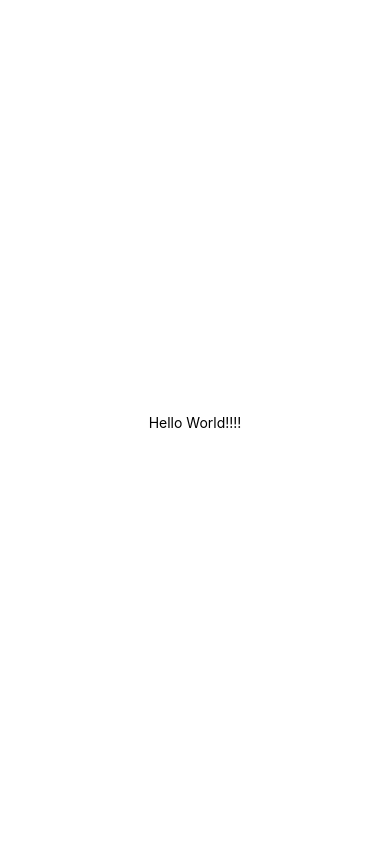
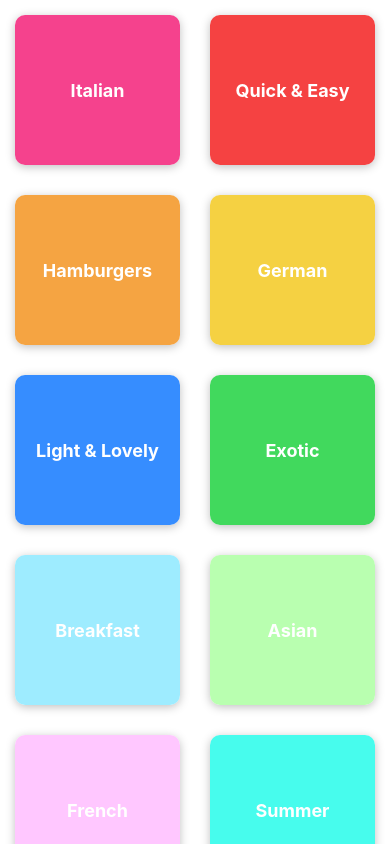
Before and after one commit to KurtGuardia/max-meals-first, a React Native app: screen / in a window 390 px wide. Built offline with nearby package versions, Linux system fonts and the light colour scheme.

Commit message:
Did the initial styling

```diff
--- a/App.js
+++ b/App.js
@@ -1,13 +1,14 @@
-import { StatusBar } from 'expo-status-bar';
-import { StyleSheet, Text, View } from 'react-native';
+import { StatusBar } from 'expo-status-bar'
+import { StyleSheet } from 'react-native'
+import CategoryScreen from './screens/CategoryScreen'
 
 export default function App() {
   return (
-    <View style={styles.container}>
-      <Text>Hello World!!!!</Text>
-      <StatusBar style="auto" />
-    </View>
-  );
+    <>
+      <StatusBar style='light' />
+      <CategoryScreen />
+    </>
+  )
 }
 
 const styles = StyleSheet.create({
@@ -17,4 +18,4 @@
     alignItems: 'center',
     justifyContent: 'center',
   },
-});
+})
--- a/app.json
+++ b/app.json
@@ -5,6 +5,7 @@
     "version": "1.0.0",
     "orientation": "portrait",
     "icon": "./assets/icon.png",
+    "backgroundColor": "#24180f",
     "splash": {
       "image": "./assets/splash.png",
       "resizeMode": "contain",
@@ -13,9 +14,7 @@
     "updates": {
       "fallbackToCacheTimeout": 0
     },
-    "assetBundlePatterns": [
-      "**/*"
-    ],
+    "assetBundlePatterns": ["**/*"],
     "ios": {
       "supportsTablet": true
     },
--- /dev/null
+++ b/components/CategoryGridTile.js
@@ -0,0 +1,64 @@
+import {
+  Platform,
+  Pressable,
+  StyleSheet,
+  Text,
+  View,
+} from 'react-native'
+
+export default function CategoryGridTile({ title, color }) {
+  return (
+    <View style={styles.gridItem}>
+      <Pressable
+        style={({ pressed }) => [
+          styles.button,
+          pressed ? styles.buttonPressed : null,
+        ]}
+        android_ripple={{ color: '#ccc' }}
+      >
+        <View
+          style={[
+            styles.innerContainer,
+            { backgroundColor: color },
+          ]}
+        >
+          <Text style={styles.title}>{title}</Text>
+        </View>
+      </Pressable>
+    </View>
+  )
+}
+
+const styles = StyleSheet.create({
+  gridItem: {
+    flex: 1,
+    margin: 15,
+    height: 150,
+    borderRadius: 10,
+    overflow:
+      Platform.OS === 'android' ? 'hidden' : 'visible',
+    elevation: 5,
+    shadowColor: 'black',
+    shadowOpacity: 0.25,
+    shadowOffset: { width: 0, height: 2 },
+    shadowRadius: 10,
+  },
+  button: {
+    flex: 1,
+  },
+  buttonPressed: {
+    opacity: 0.5,
+  },
+  innerContainer: {
+    borderRadius: 10,
+    flex: 1,
+    padding: 15,
+    justifyContent: 'center',
+    alignItems: 'center',
+  },
+  title: {
+    fontWeight: 'bold',
+    fontSize: 18,
+    color: 'white',
+  },
+})
--- a/data/data.js
+++ b/data/dummy-data.js
@@ -1,5 +1,5 @@
-import Category from '../models/category';
-import Meal from '../models/meal';
+import Category from '../models/category'
+import Meal from '../models/meal'
 
 export const CATEGORIES = [
   new Category('c1', 'Italian', '#f5428d'),
@@ -11,8 +11,8 @@
   new Category('c7', 'Breakfast', '#9eecff'),
   new Category('c8', 'Asian', '#b9ffb0'),
   new Category('c9', 'French', '#ffc7ff'),
-  new Category('c10', 'Summer', '#47fced')
-];
+  new Category('c10', 'Summer', '#47fced'),
+]
 
 export const MEALS = [
   new Meal(
@@ -29,7 +29,7 @@
       '1 Onion',
       '250g Spaghetti',
       'Spices',
-      'Cheese (optional)'
+      'Cheese (optional)',
     ],
     [
       'Cut the tomatoes and the onion into small pieces.',
@@ -38,12 +38,12 @@
       'In the meantime, heaten up some olive oil and add the cut onion.',
       'After 2 minutes, add the tomato pieces, salt, pepper and your other spices.',
       'The sauce will be done once the spaghetti are.',
-      'Feel free to add some cheese on top of the finished dish.'
+      'Feel free to add some cheese on top of the finished dish.',
     ],
     false,
     true,
     true,
-    true
+    true,
   ),
 
   new Meal(
@@ -59,17 +59,17 @@
       '1 Slice Ham',
       '1 Slice Pineapple',
       '1-2 Slices of Cheese',
-      'Butter'
+      'Butter',
     ],
     [
       'Butter one side of the white bread',
       'Layer ham, the pineapple and cheese on the white bread',
-      'Bake the toast for round about 10 minutes in the oven at 200°C'
+      'Bake the toast for round about 10 minutes in the oven at 200°C',
     ],
     false,
     false,
     false,
-    false
+    false,
   ),
 
   new Meal(
@@ -86,19 +86,19 @@
       '1 Cucumber',
       '1 Onion',
       'Ketchup',
-      '2 Burger Buns'
+      '2 Burger Buns',
     ],
     [
       'Form 2 patties',
       'Fry the patties for c. 4 minutes on each side',
       'Quickly fry the buns for c. 1 minute on each side',
       'Bruch buns with ketchup',
-      'Serve burger with tomato, cucumber and onion'
+      'Serve burger with tomato, cucumber and onion',
     ],
     false,
     false,
     false,
-    true
+    true,
   ),
 
   new Meal(
@@ -117,7 +117,7 @@
       '300ml Butter',
       '100g Vegetable Oil',
       'Salt',
-      'Lemon Slices'
+      'Lemon Slices',
     ],
     [
       'Tenderize the veal to about 2–4mm, and salt on both sides.',
@@ -126,12 +126,12 @@
       'Heat the butter and oil in a large pan (allow the fat to get very hot) and fry the schnitzels until golden brown on both sides.',
       'Make sure to toss the pan regularly so that the schnitzels are surrounded by oil and the crumbing becomes ‘fluffy’.',
       'Remove, and drain on kitchen paper. Fry the parsley in the remaining oil and drain.',
-      'Place the schnitzels on awarmed plate and serve garnishedwith parsley and slices of lemon.'
+      'Place the schnitzels on awarmed plate and serve garnishedwith parsley and slices of lemon.',
     ],
     false,
     false,
     false,
-    false
+    false,
   ),
 
   new Meal(
@@ -151,19 +151,19 @@
       'Mustard',
       'Balsamic Vinegar',
       'Olive Oil',
-      'Salt and Pepper'
+      'Salt and Pepper',
     ],
     [
       'Wash and cut salad and herbs',
       'Dice the salmon',
       'Process mustard, vinegar and olive oil into a dessing',
       'Prepare the salad',
-      'Add salmon cubes and dressing'
+      'Add salmon cubes and dressing',
     ],
     true,
     false,
     true,
-    true
+    true,
   ),
 
   new Meal(
@@ -180,7 +180,7 @@
       '80g Sugar',
       '300g Yoghurt',
       '200g Cream',
-      'Orange Peel'
+      'Orange Peel',
     ],
     [
       'Dissolve gelatine in pot',
@@ -191,12 +191,12 @@
       'Cool everything down in the refrigerator',
       'Whip the cream and lift it under die orange mass',
       'Cool down again for at least 4 hours',
-      'Serve with orange peel'
+      'Serve with orange peel',
     ],
     true,
     false,
     true,
-    false
+    false,
   ),
 
   new Meal(
@@ -214,18 +214,18 @@
       '1 Tablespoon White Sugar',
       '1 1/4 cups Milk',
       '1 Egg',
-      '3 Tablespoons Butter, melted'
+      '3 Tablespoons Butter, melted',
     ],
     [
       'In a large bowl, sift together the flour, baking powder, salt and sugar.',
       'Make a well in the center and pour in the milk, egg and melted butter; mix until smooth.',
       'Heat a lightly oiled griddle or frying pan over medium high heat.',
-      'Pour or scoop the batter onto the griddle, using approximately 1/4 cup for each pancake. Brown on both sides and serve hot.'
+      'Pour or scoop the batter onto the griddle, using approximately 1/4 cup for each pancake. Brown on both sides and serve hot.',
     ],
     true,
     false,
     true,
-    false
+    false,
   ),
 
   new Meal(
@@ -243,7 +243,7 @@
       '1 Piece of Ginger',
       '4 Tablespoons Almonds',
       '1 Teaspoon Cayenne Pepper',
-      '500ml Coconut Milk'
+      '500ml Coconut Milk',
     ],
     [
       'Slice and fry the chicken breast',
@@ -251,12 +251,12 @@
       'Add spices and stir fry',
       'Add chicken breast + 250ml of water and cook everything for 10 minutes',
       'Add coconut milk',
-      'Serve with rice'
+      'Serve with rice',
     ],
     true,
     false,
     false,
-    true
+    true,
   ),
 
   new Meal(
@@ -279,7 +279,7 @@
       '1 Large Egg Yolk',
       '2 Large Egg Whites',
       '1 Pinch Cream of Tartar',
-      '1 Tablespoon white Sugar'
+      '1 Tablespoon white Sugar',
     ],
     [
       'Preheat oven to 190°C. Line a rimmed baking sheet with parchment paper.',
@@ -298,12 +298,12 @@
       'Mix until egg whites are thoroughly incorporated into the chocolate.',
       'Add the rest of the egg whites; gently fold into the chocolate with a spatula, lifting from the bottom and folding over.',
       'Stop mixing after the egg white disappears. Divide mixture between 2 prepared ramekins. Place ramekins on prepared baking sheet.',
-      'Bake in preheated oven until scuffles are puffed and have risen above the top of the rims, 12 to 15 minutes.'
+      'Bake in preheated oven until scuffles are puffed and have risen above the top of the rims, 12 to 15 minutes.',
     ],
     true,
     false,
     true,
-    false
+    false,
   ),
   new Meal(
     'm10',
@@ -318,7 +318,7 @@
       '30g Pine Nuts',
       '300g Cherry Tomatoes',
       'Salad',
-      'Salt, Pepper and Olive Oil'
+      'Salt, Pepper and Olive Oil',
     ],
     [
       'Wash, peel and cut the asparagus',
@@ -327,11 +327,11 @@
       'Roast the pine nuts',
       'Halve the tomatoes',
       'Mix with asparagus, salad and dressing',
-      'Serve with Baguette'
+      'Serve with Baguette',
     ],
     true,
     true,
     true,
-    true
-  )
-];
+    true,
+  ),
+]
--- a/screens/CategoryScreen.js
+++ b/screens/CategoryScreen.js
@@ -1,11 +1,27 @@
-import { StyleSheet, Text, View } from 'react-native'
-import React from 'react'
+import { StyleSheet, FlatList, View } from 'react-native'
+import { CATEGORIES } from '../data/dummy-data'
+import CategoryGridTile from '../components/CategoryGridTile'
+
+function renderCategoryItem(itemData) {
+  return (
+    <CategoryGridTile
+      title={itemData.item.title}
+      color={itemData.item.color}
+      onPress={() => {
+        console.log('pressed')
+      }}
+    />
+  )
+}
 
 export default function CategoryScreen() {
   return (
-    <View>
-      <Text>CategoryScreen</Text>
-    </View>
+    <FlatList
+      data={CATEGORIES}
+      keyExtractor={(item) => item.id}
+      renderItem={renderCategoryItem}
+      numColumns={2}
+    />
   )
 }
 
```
Also changed, not shown: package.json (+6 -6 lines), 1 other file (tests, documents, lock files or other folders).
